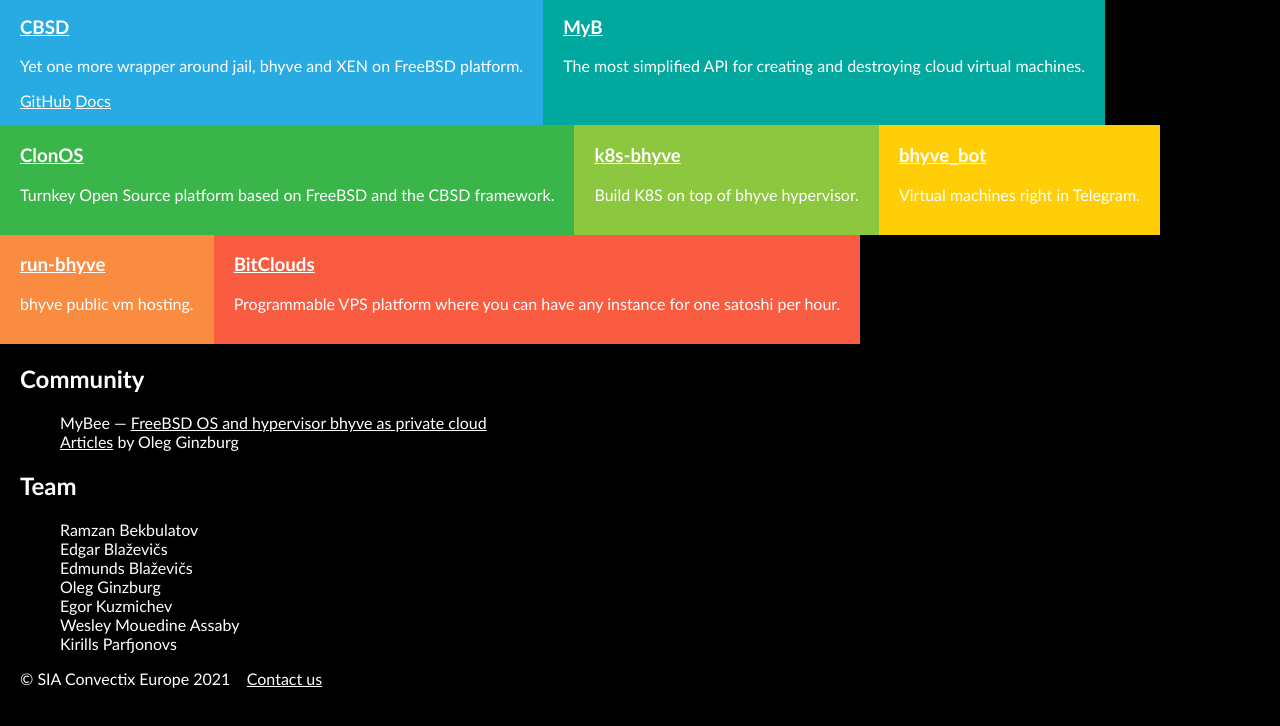
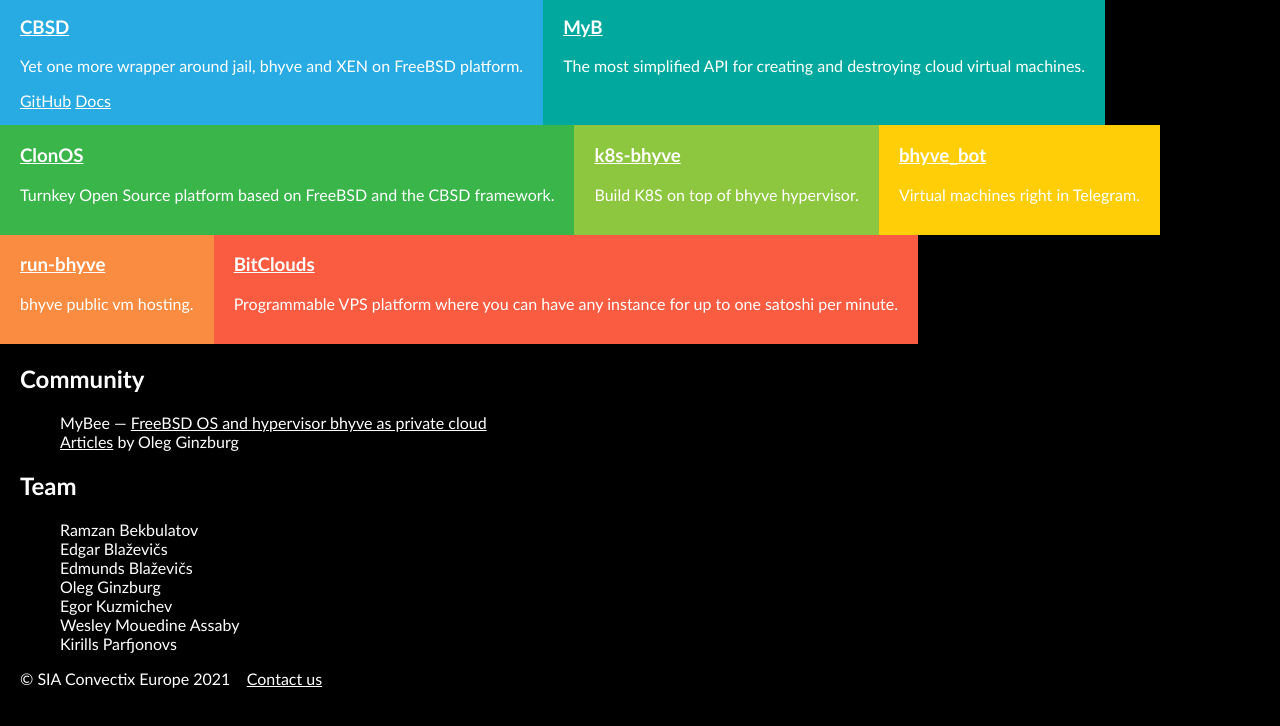
Before and after one commit to convectix/convectix.com, a plain HTML site: page index.html in a window 1280 px wide. Shown: the part 74-800 px from the top of the page. Drawn offline with Linux system fonts and the light colour scheme.

Commit message:
one more correct udate of description
i was tired so PRed wrong desc. sry for spam

```diff
--- a/index.html
+++ b/index.html
@@ -39,7 +39,7 @@
             </div>
             <div style="background: #F95C41">
                 <h3><a href="https://www.bitclouds.sh">BitClouds</a></h3>
-                <p>Programmable VPS platform where you can have any instance for one satoshi per hour.</p>
+                <p>Programmable VPS platform where you can have any instance for up to one satoshi per minute.</p>
             </div>
         </section>
         <section id="community">
```
